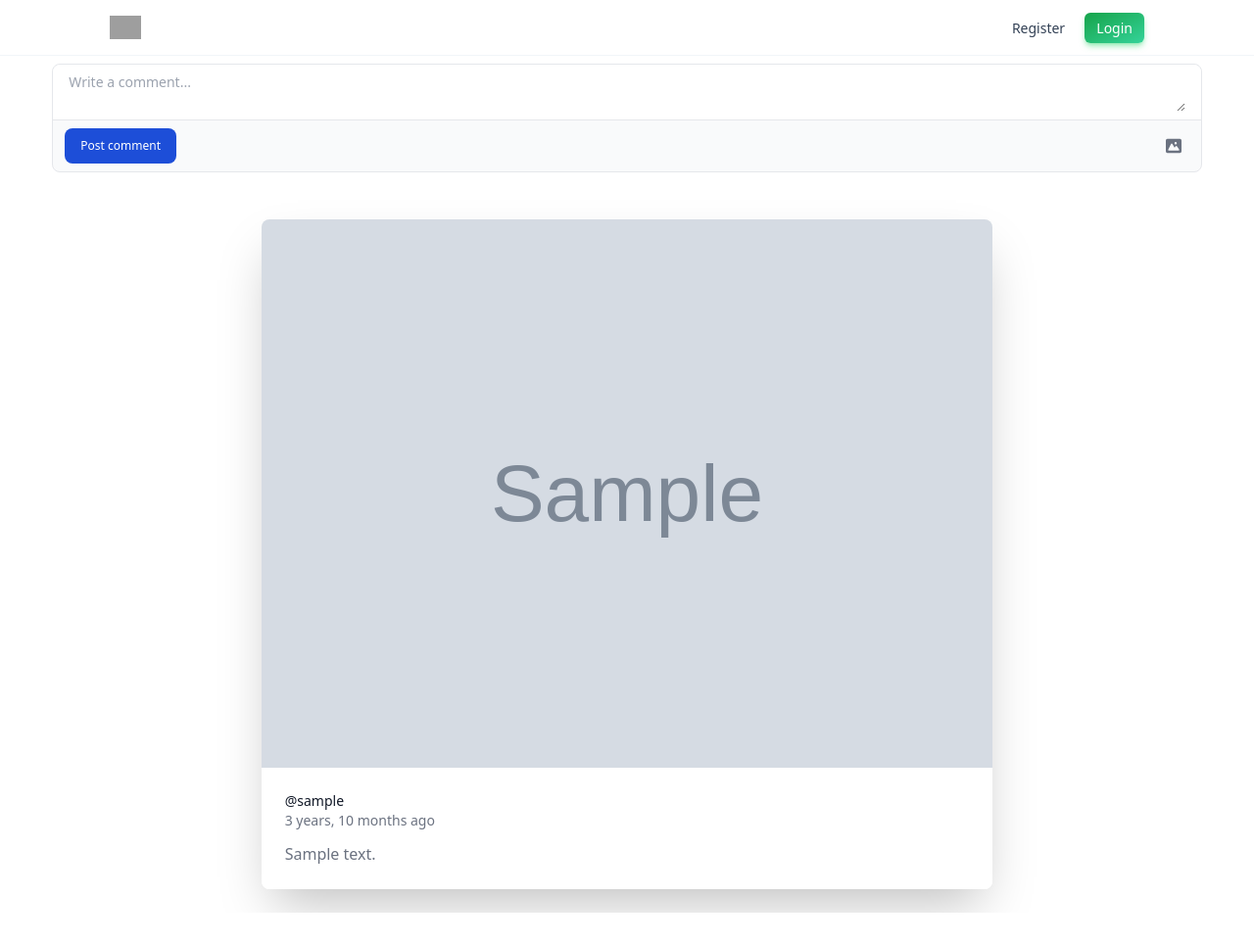
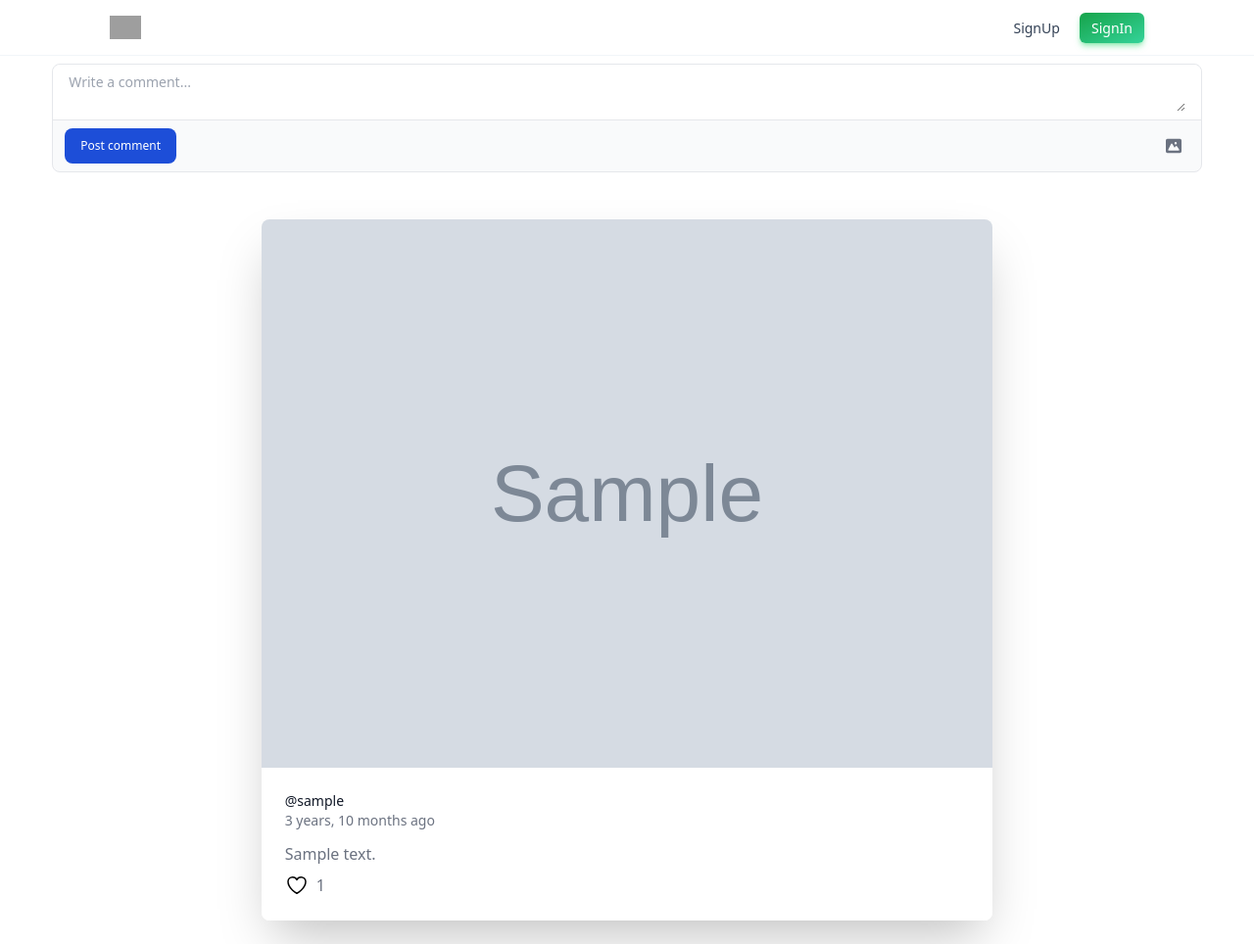
Before and after one commit to sakurajima478/social, a Django app: template templates/pages/blog/posts.html in a window 1280 px wide. Shown: the whole page at 98% size. Before the commit the page ends 932 px from the top, so only its background shows below. Run offline with Django 4.2, Linux system fonts and the light colour scheme; the template is opened without the code that fills it: values that come from a table or form of the project are taken from there, others are empty; tables that the repository leaves empty hold one stand-in row (values such as "Sample post"); grey boxes marked "Sample" are stand-in pictures; some libraries are stand-ins or nearby versions; grey boxes are pictures that could not be loaded.

Commit message:
Version-2

```diff
--- a/blog/models.py
+++ b/blog/models.py
@@ -1,4 +1,5 @@
 from django.db import models
+from django.shortcuts import reverse
 
 from django.contrib.auth.models import User
 
@@ -16,3 +17,15 @@ class PostModel(models.Model):
 
     def __str__(self):
         return self.author.username
+
+    @property
+    def get_like_count(self):
+        return self.like_set.all().count()
+
+
+class Like(models.Model):
+    author = models.ForeignKey(User, on_delete=models.CASCADE)
+    post = models.ForeignKey(PostModel, on_delete=models.CASCADE)
+
+    def __str__(self):
+        return self.author.username
--- a/blog/urls.py
+++ b/blog/urls.py
@@ -2,10 +2,13 @@ from django.urls import path
 
 from .views import (
     posts_view,
+    like,
 )
 
 app_name = 'blog'
 
 urlpatterns = [
     path('', posts_view, name='posts'),
+
+    path('like/<int:pk>', like, name='like')
 ]
--- a/templates/components/navbar.html
+++ b/templates/components/navbar.html
@@ -29,10 +29,10 @@
                 <div class="flex-grow"></div>
                 {% comment %} <div class="hidden items-center justify-center gap-6 md:flex"> {% endcomment %}
                     <div class="items-center justify-center gap-6">
-                    <a href="{% url 'register' %}" class="mr-4 font-dm text-sm font-medium text-slate-700">Register</a>
+                    <a href="{% url 'register' %}" class="mr-4 font-dm text-sm font-medium text-slate-700">SignUp</a>
                     <a href="{% url 'login' %}"
                         class="rounded-md bg-gradient-to-br from-green-600 to-emerald-400 px-3 py-1.5 font-dm text-sm font-medium text-white shadow-md shadow-green-400/50 transition-transform duration-200 ease-in-out hover:scale-[1.03]">
-                        Login
+                        SignIn
                     </a>
                 </div>
             {% endif %}
--- a/templates/pages/blog/posts.html
+++ b/templates/pages/blog/posts.html
@@ -65,12 +65,24 @@
         </div>
 
         <div class="flex-1">
-          <a href="#" class="block mt-2">
-            <p class="mt-3 text-base text-gray-500">
+            <p class="block mt-3 text-base text-gray-500">
               {{post.content}}
             </p>
-          </a>
         </div>
+
+        <div class="flex items-center">
+          <a href="{% url 'blog:like' post.id %}" class="mt-2 inline">
+            <svg xmlns="http://www.w3.org/2000/svg" fill="none" viewBox="0 0 24 24" stroke-width="1.5" stroke="currentColor" class="w-6 h-6">
+              <path stroke-linecap="round" stroke-linejoin="round" d="M21 8.25c0-2.485-2.099-4.5-4.688-4.5-1.935 0-3.597 1.126-4.312 2.733-.715-1.607-2.377-2.733-4.313-2.733C5.1 3.75 3 5.765 3 8.25c0 7.22 9 12 9 12s9-4.78 9-12z" />
+            </svg>
+            </a>
+          <div class="flex ps-0 mt-2 space-x-1 rtl:space-x-reverse sm:ps-2">
+            <p class="text-base text-gray-500">
+              {{ post.get_like_count }}
+            </p>
+          </div>
+
+      </div>
 
       </div>
     </div>
@@ -81,7 +93,6 @@
 
 </div>
 
-
 <script src="https://code.jquery.com/jquery-3.6.4.min.js"></script>
 <script src="{% static 'app.js' %}"></script>
 
```
Also changed, not shown: blog/views.py (+14 -2 lines), blog/migrations/0004_like.py (added).
